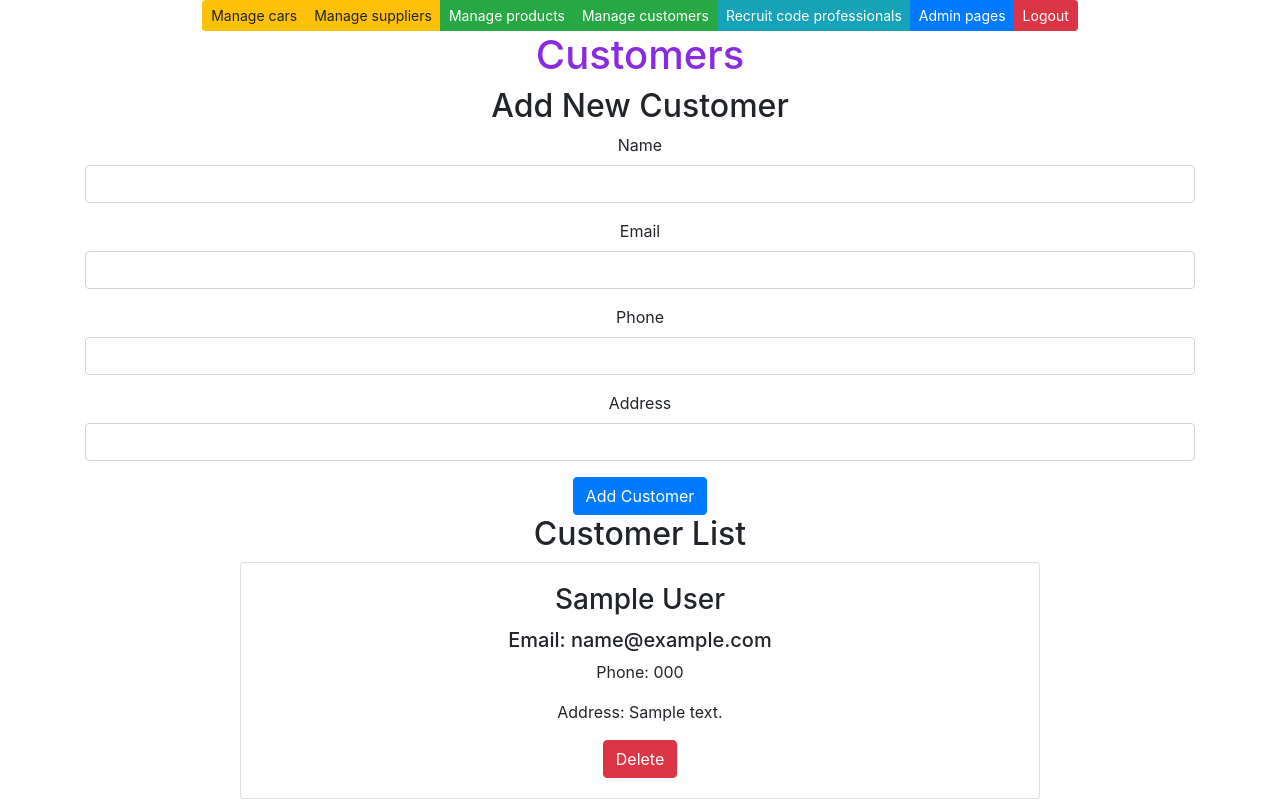
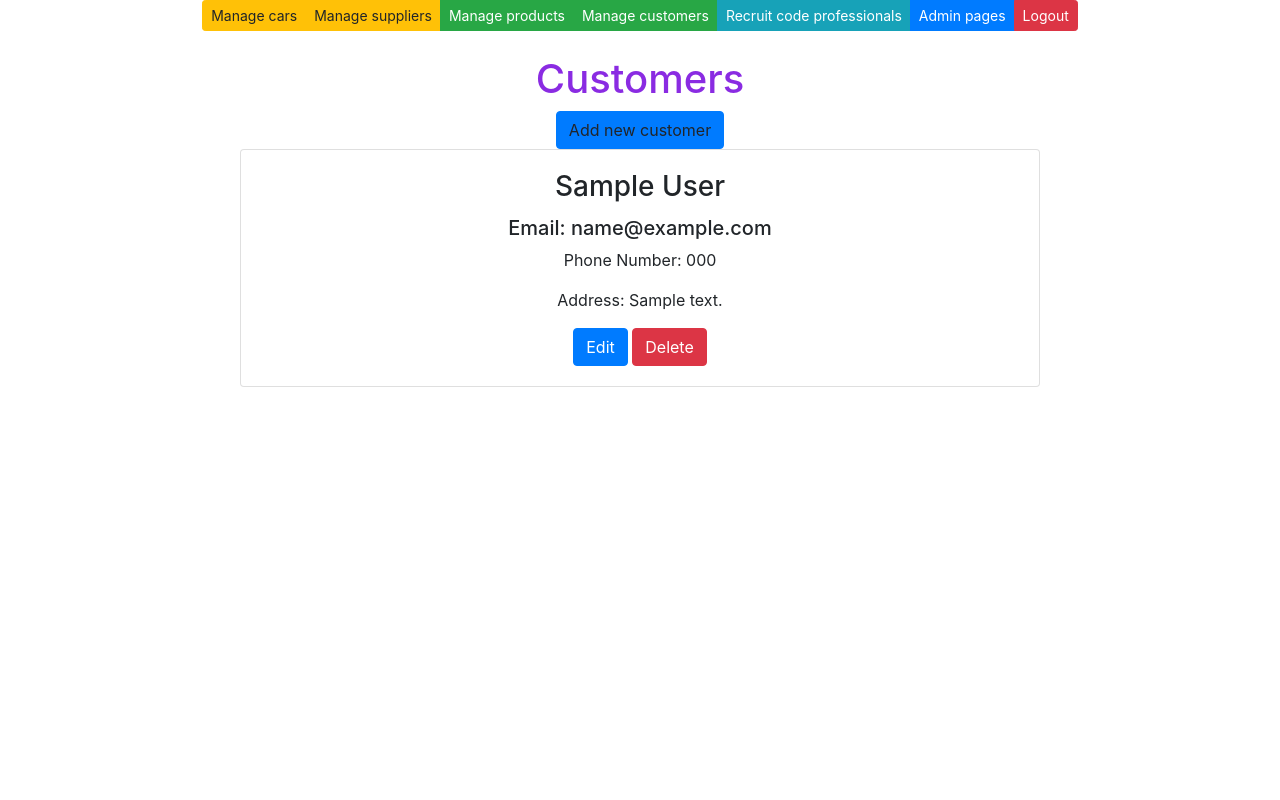
Before and after one commit to jaycm18/djangokurssi_suppliers, a Django app: page /customers/ in a window 1280 px wide. Run offline with Django 5.2, Linux system fonts and the light colour scheme; a user stored in the database is signed in; tables that the repository leaves empty hold one stand-in row (values such as "Sample post"); some libraries are stand-ins or nearby versions.

Commit message:
customers päivitys ja database connection

```diff
--- a/app/templates/customerlist.html
+++ b/app/templates/customerlist.html
@@ -1,44 +1,67 @@
 {% extends 'index.html' %}
 
 {% block content %}
+
+<br />
+<!-- Lisäyslomakkeen paikka -->
+<div id="add-div"></div>
+<br />
+
 <h1>Customers</h1>
 
-<!-- Form for adding a new customer -->
-<h2>Add New Customer</h2>
-<form method="post" action="{% url 'add_customer' %}">
-    {% csrf_token %}
-    <div class="form-group">
-        <label for="name">Name</label>
-        <input type="text" class="form-control" id="name" name="name" required>
-    </div>
-    <div class="form-group">
-        <label for="email">Email</label>
-        <input type="email" class="form-control" id="email" name="email" required>
-    </div>
-    <div class="form-group">
-        <label for="phone">Phone</label>
-        <input type="text" class="form-control" id="phone" name="phone" required>
-    </div>
-    <div class="form-group">
-        <label for="address">Address</label>
-        <input type="text" class="form-control" id="address" name="address" required>
-    </div>
-    <button type="submit" class="btn btn-primary">Add Customer</button>
-</form>
+<a onclick="showaddform()" class="btn btn-primary">Add new customer</a>
 
-<!-- List of customers -->
-<h2>Customer List</h2>
 {% for customer in customers %}
+
 <div class="card" style="width: 50rem;">
     <div class="card-body">
-        <h3 class="card-title">{{ customer.name }}</h3>
+        <h3 class="card-title">{{ customer.name }} </h3>
         <h5 class="card-text">Email: {{ customer.email }}</h5>
-        <p class="card-text">Phone: {{ customer.phone }}</p>
+        <p class="card-text">Phone Number: {{ customer.phone }}</p>
         <p class="card-text">Address: {{ customer.address }}</p>
-        <a href="{% url 'confirm_delete_customer' customer.id %}" class="btn btn-danger">Delete</a>
+        <a href="/edit-customer-get/{{ customer.id }}/" class="btn btn-primary">Edit</a>
+        <a href="/confirm-delete-customer/{{ customer.id }}/" class="btn btn-danger">Delete</a>
     </div>
 </div>
+
 {% empty %}
-<p>No customers found.</p>
+
+<div class="card" style="width: 50rem;">
+    <div class="card-body">
+        <p class="card-text">No customers found.</p>
+    </div>
+</div>
+
 {% endfor %}
+
+<script>
+
+    let y = `
+    <h2 style="color: darkorange;">Please fill in form</h2>
+
+    <div class="card" style="width: 20rem;">
+        <div class="card-body">
+            <form method="post" action="/add-customer/">
+                {% csrf_token %}
+                <input class="card-text" type="text" placeholder="Customer Name" name="name">
+                <input class="card-text" type="text" placeholder="Email" name="email">
+                <input class="card-text" type="text" placeholder="Phone Number" name="phone">
+                <input class="card-text" type="text" placeholder="Address" name="address">
+                <br/>
+                <input type="submit" value="Confirm" class="btn btn-success btn-sm">
+                <input type="button" id="hide-btn" class="btn btn-secondary btn-sm" onclick="hideaddform()" value="Cancel">
+            </form>
+        </div>
+    </div>`
+
+    function showaddform() {
+        document.getElementById("add-div").innerHTML = y
+    }
+
+    function hideaddform() {
+        document.getElementById("add-div").innerHTML = ""
+    }
+
+</script>
+
 {% endblock %}
--- a/render.yaml
+++ b/render.yaml
@@ -21,8 +21,8 @@ services:
       - key: WEB_CONCURRENCY
         value: 4
       - key: DJANGO_SUPERUSER_USERNAME
-        value: "teppo1"
+        value: "teppo2"
       - key: DJANGO_SUPERUSER_PASSWORD
-        value: "testaaja1"
+        value: "testaaja2"
       - key: DJANGO_SUPERUSER_EMAIL
         value: "super@user.fi"
```
Also changed, not shown: suppliers/settings.py (+4 -4 lines).
